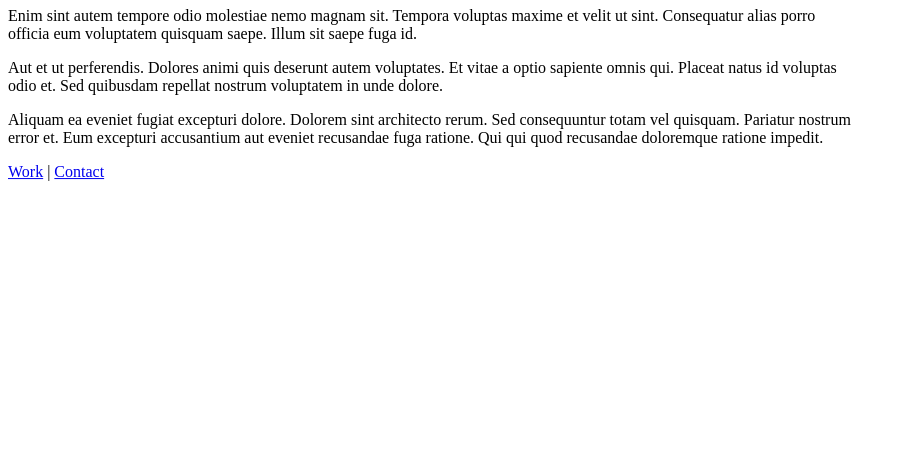
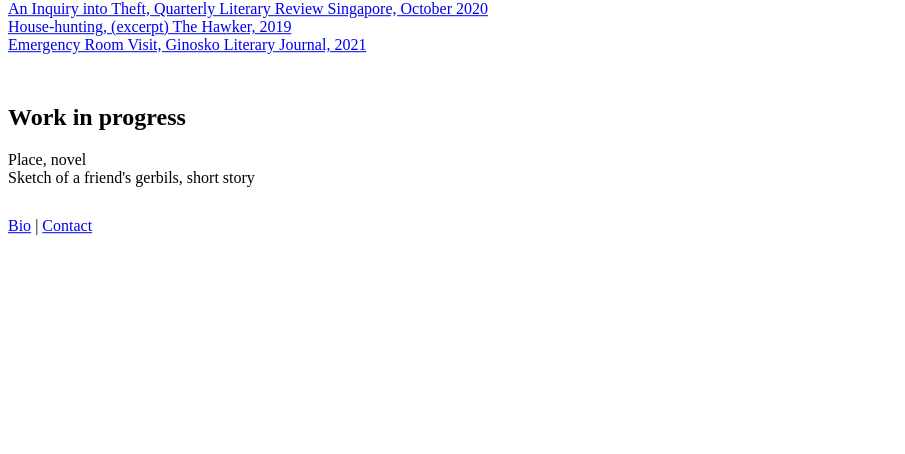
Before and after one commit to violetjordanhara/violetjordanhara.github.io, a plain HTML site: page testing.html in a window 1280 px wide. Shown: the part 346-800 px from the top of the page, without its empty margins (0-905 px from the left). Drawn offline with Linux system fonts and the light colour scheme.

Commit message:
put actual content into work.html

```diff
--- a/testing.html
+++ b/testing.html
@@ -10,20 +10,37 @@
 	</head>
 
 	<body>
+		<div class="flexible">
+		<h1>Violet Jordan Hara</h1>
 
-		<div class="flexible">
-			<h1>Violet Jordan Hara</h1>
+		<h2>Work</h2>
 
-			<p>Enim sint autem tempore odio molestiae nemo magnam sit. Tempora voluptas maxime et velit ut sint. Consequatur alias porro officia eum voluptatem quisquam saepe. Illum sit saepe fuga id.</p>
-			<p>Aut et ut perferendis. Dolores animi quis deserunt autem voluptates. Et vitae a optio sapiente omnis qui. Placeat natus id voluptas odio et. Sed quibusdam repellat nostrum voluptatem in unde dolore.</p>
-			<p>Aliquam ea eveniet fugiat excepturi dolore. Dolorem sint architecto rerum. Sed consequuntur totam vel quisquam. Pariatur nostrum error et. Eum excepturi accusantium aut eveniet recusandae fuga ratione. Qui qui quod recusandae doloremque ratione impedit.</p>
+		<div class="padding">
+			<a href="http://www.qlrs.com/story.asp?id=1606">An Inquiry into Theft, Quarterly Literary Review Singapore, October 2020</a>
+			<br>
+			<a href="https://writerscentre.yale-nus.edu.sg/newsletters/the-hawker-issue-fifteen/house-hunting/">House-hunting, (excerpt) The Hawker, 2019</a>
+			<br>
+			<a href="http://www.ginoskoliteraryjournal.com/images/ginosko26.pdf">Emergency Room Visit, Ginosko Literary Journal, 2021 </a>
+			<br>
+		</div>
 
+		<h2>Work in progress</h2>
 
-			<a href="work.html">Work</a>
-			<a> | </a>
-			<a href="contact.html">Contact</a>
+		<div class="padding">
+			<a>Place, novel</a>
+			<br>
+			<a>Sketch of a friend's gerbils, short story</a>
 
 		</div>
 
+
+		<a href="index.html">Bio</a>
+		<a> | </a>
+		<a href="contact.html">Contact</a>
+
+	</div>
+
 	</body>
+
+
 </html>
```
Also changed, not shown: work.html (+12 -3 lines).
